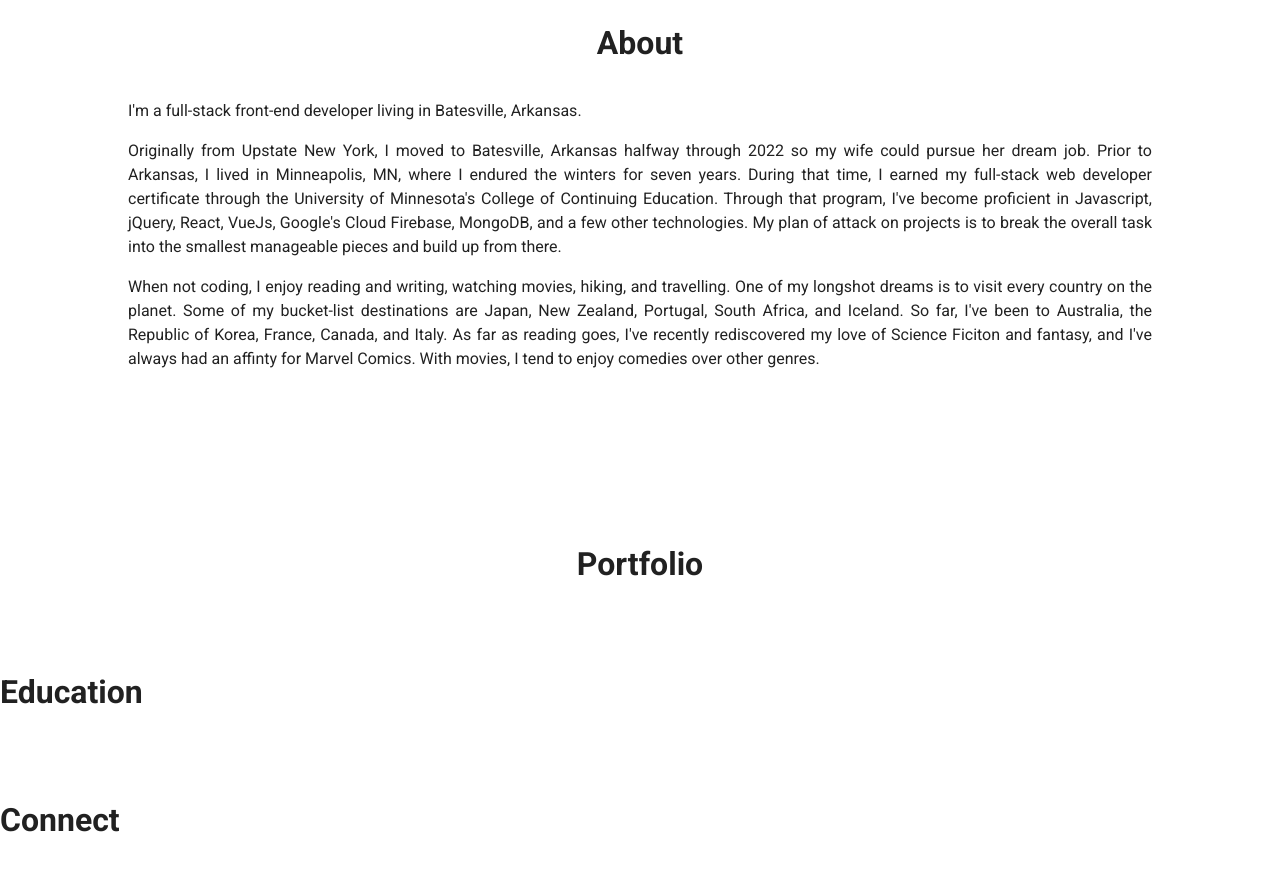
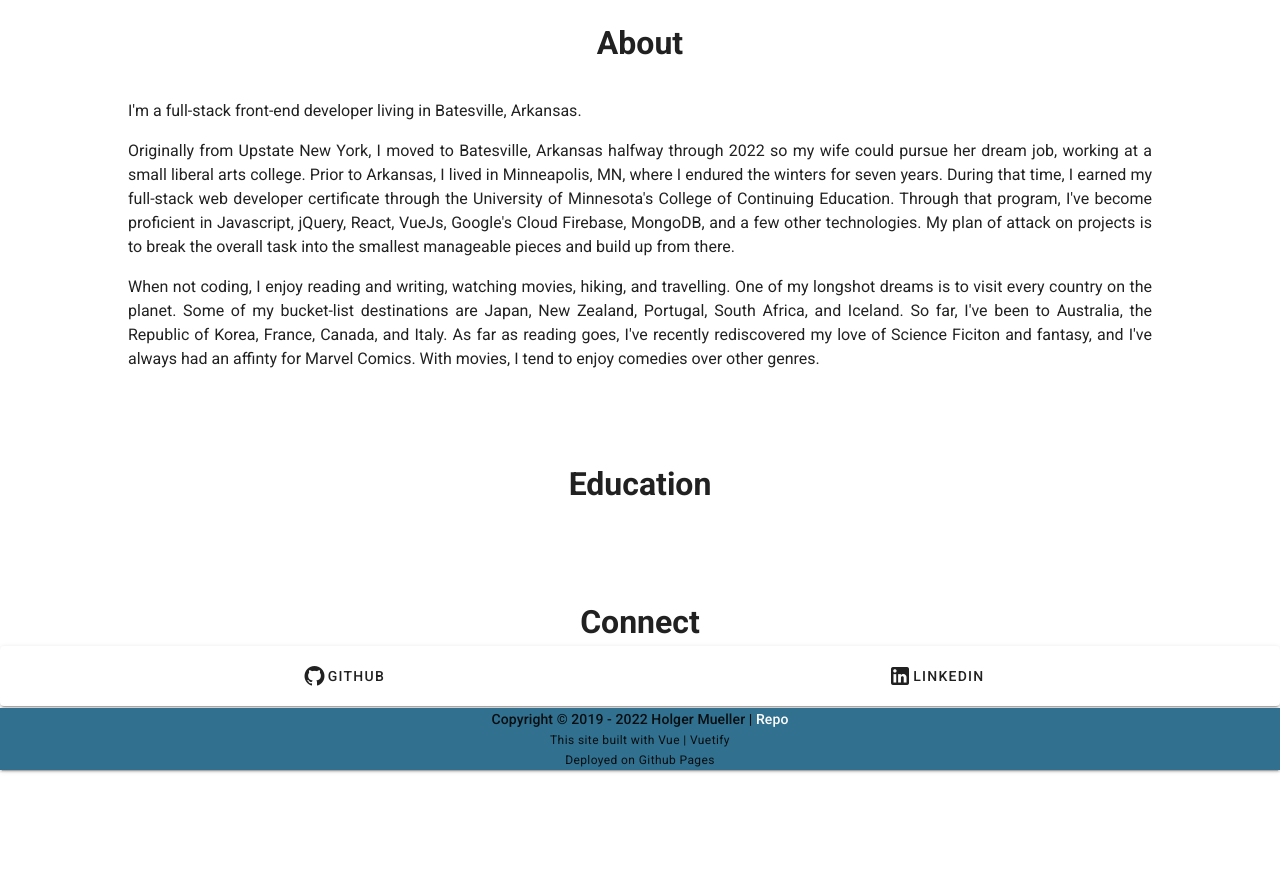
Before and after one commit to Holgermueller/test-app, a Vue app: page / in a window 1280 px wide. Shown: the part 660-1530 px from the top of the page. After the commit the page ends 1430 px from the top, so only its background shows below. Built offline with nearby package versions, Linux system fonts and the light colour scheme.

Commit message:
added footer

```diff
--- a/src/App.vue
+++ b/src/App.vue
@@ -1,6 +1,6 @@
 <template>
   <v-app>
-    <v-app-bar app color="primary" dark>
+    <v-app-bar app color="#31708e" dark>
       <div class="d-flex align-center">
         <h1>Holger Mueller</h1>
       </div>
@@ -23,18 +23,21 @@
 
     <v-main>
       <Index />
+      <Footer />
     </v-main>
   </v-app>
 </template>
 
 <script>
 import Index from "./components/Index.vue";
+import Footer from "./components/Footer.vue";
 
 export default {
   name: "App",
 
   components: {
     Index,
+    Footer,
   },
 
   data: () => ({
--- a/src/components/About.vue
+++ b/src/components/About.vue
@@ -7,14 +7,15 @@
     </p>
     <p class="about-paragraph">
       Originally from Upstate New York, I moved to Batesville, Arkansas halfway
-      through 2022 so my wife could pursue her dream job. Prior to Arkansas, I
-      lived in Minneapolis, MN, where I endured the winters for seven years.
-      During that time, I earned my full-stack web developer certificate through
-      the University of Minnesota's College of Continuing Education. Through
-      that program, I've become proficient in Javascript, jQuery, React, VueJs,
-      Google's Cloud Firebase, MongoDB, and a few other technologies. My plan of
-      attack on projects is to break the overall task into the smallest
-      manageable pieces and build up from there.
+      through 2022 so my wife could pursue her dream job, working at a small
+      liberal arts college. Prior to Arkansas, I lived in Minneapolis, MN, where
+      I endured the winters for seven years. During that time, I earned my
+      full-stack web developer certificate through the University of Minnesota's
+      College of Continuing Education. Through that program, I've become
+      proficient in Javascript, jQuery, React, VueJs, Google's Cloud Firebase,
+      MongoDB, and a few other technologies. My plan of attack on projects is to
+      break the overall task into the smallest manageable pieces and build up
+      from there.
     </p>
     <p class="about-paragraph">
       When not coding, I enjoy reading and writing, watching movies, hiking, and
--- a/src/components/Banner.vue
+++ b/src/components/Banner.vue
@@ -1,6 +1,6 @@
 <template>
   <div id="banner">
-    <v-card tile class="banner-content">
+    <v-card tile elevation="0" class="banner-content">
       <v-card-text>
         <v-row align="center" justify="center">
           <v-img
@@ -14,7 +14,7 @@
 
         <div class="name display-3">Holger Mueller</div>
         <div class="description subheader">
-          Front-End Developer | Problem-Solver
+          Full-stack Developer | Problem-Solver
         </div>
       </v-card-text>
       <v-card-actions class="links">
--- a/src/components/Connect.vue
+++ b/src/components/Connect.vue
@@ -1,5 +1,52 @@
 <template>
-  <div>
-    <h1>Connect</h1>
+  <div id="connect">
+    <h1 class="section-header">Connect</h1>
+
+    <v-card class="connections-display">
+      <v-container>
+        <v-row>
+          <v-col v-for="(connection, index) in connections" :key="index">
+            <v-btn
+              :href="connection.link"
+              target="_blank"
+              class="social-link"
+              text
+              block
+            >
+              <v-icon> {{ connection.connection_class }}</v-icon>
+              <span class="connection-name">{{ connection.name }}</span>
+            </v-btn>
+          </v-col>
+        </v-row>
+      </v-container>
+    </v-card>
   </div>
 </template>
+
+<script>
+export default {
+  data() {
+    return {
+      connections: [
+        {
+          name: "Github",
+          connection_class: "mdi mdi-github",
+          link: "https://github.com/Holgermueller",
+        },
+        {
+          name: "LinkedIn",
+          connection_class: "mdi mdi-linkedin",
+          link: "https://www.linkedin.com/in/holger-mueller-75855114a/",
+        },
+      ],
+    };
+  },
+};
+</script>
+
+<style scoped>
+.section-header {
+  text-align: center;
+  margin-top: 7%;
+}
+</style>
--- a/src/components/Education.vue
+++ b/src/components/Education.vue
@@ -1,5 +1,12 @@
 <template>
   <div id="education">
-    <h1>Education</h1>
+    <h1 class="section-header">Education</h1>
   </div>
 </template>
+
+<style scoped>
+.section-header {
+  text-align: center;
+  margin-top: 7%;
+}
+</style>
--- /dev/null
+++ b/src/components/Footer.vue
@@ -0,0 +1,32 @@
+<template>
+  <div id="footer">
+    <v-card class="footer" tile>
+      <div class="subtitle-2">
+        Copyright &copy; 2019 - {{ new Date().getFullYear() }} Holger Mueller |
+        <a class="link" href="https://github.com/Holgermueller/portfolio"
+          >Repo</a
+        >
+      </div>
+      <div class="caption">This site built with Vue | Vuetify</div>
+      <div class="caption">Deployed on Github Pages</div>
+    </v-card>
+  </div>
+</template>
+
+<style scoped>
+#footer {
+  position: absolute;
+  bottom: 0;
+  width: 100%;
+  text-align: center;
+  padding-top: 2%;
+}
+.footer {
+  background-color: #31708e !important;
+  color: white;
+}
+.link {
+  text-decoration: none;
+  color: white;
+}
+</style>
--- a/src/components/Index.vue
+++ b/src/components/Index.vue
@@ -2,7 +2,7 @@
   <div id="home">
     <Banner />
     <About class="page-section" />
-    <Portfolio class="page-section" />
+    <!-- <Portfolio class="page-section" /> -->
     <Education class="page-section" />
     <Connect class="page-section" />
   </div>
@@ -11,7 +11,7 @@
 <script>
 import Banner from "./Banner.vue";
 import About from "./About.vue";
-import Portfolio from "./Portfolio.vue";
+//import Portfolio from "./Portfolio.vue";
 import Education from "./Education.vue";
 import Connect from "./Connect.vue";
 
@@ -21,7 +21,7 @@ export default {
   components: {
     Banner,
     About,
-    Portfolio,
+    // Portfolio,
     Education,
     Connect,
   },
--- a/src/components/Portfolio.vue
+++ b/src/components/Portfolio.vue
@@ -1,6 +1,42 @@
 <template>
   <div id="portfolio">
     <h1 class="section-header">Portfolio</h1>
+
+    <v-container class="portfolio-container" fluid>
+      <v-layout row wrap>
+        <v-flex
+          xs12
+          sm12
+          md6
+          lg4
+          xl4
+          v-for="(Project, index) in Projects"
+          :key="index"
+        >
+          <v-hover v-slot:default="{ hover }">
+            <v-card class="project-card" tile :elevation="hover ? 12 : 2">
+              <v-img class="card-image" :src="Project.image"></v-img>
+              <v-card-title>
+                <div>{{ Project.title }}</div>
+              </v-card-title>
+              <v-card-text>
+                <p>{{ Project.description }}</p>
+                <p>Built with: {{ Project.tech }}</p>
+              </v-card-text>
+              <v-card-actions>
+                <a :href="Project.demoLink" target="_blank" class="demo">
+                  <span class="mdi mdi-laptop-mac"></span>See the demo
+                </a>
+                <v-spacer></v-spacer>
+                <a :href="Project.repolink" target="_blank" class="repo">
+                  <span class="mdi mdi-github"></span>See the repo
+                </a>
+              </v-card-actions>
+            </v-card>
+          </v-hover>
+        </v-flex>
+      </v-layout>
+    </v-container>
   </div>
 </template>
 
@@ -10,7 +46,69 @@ export default {
 
   data() {
     return {
-      Projects: [],
+      Projects: [
+        {
+          title: "Trip Scheduler",
+          description: "A way to keep track of any upcoming getaways.",
+          image: require("../../images/scheduler.png"),
+          repolink: "https://github.com/Holgermueller/vue-train-scheduler",
+          tech: "Vue, Vuex, Vuetify, Cloud Firestore",
+          demoLink: "https://moodtracker-db661.web.app/?redirect=%2Fdashboard",
+        },
+        {
+          title: "Hours Tracker",
+          description:
+            "A way for me to track hours I need to make up due to the bookstore closing early.",
+          image: require("../../images/hoursTracker.png"),
+          repolink: "https://github.com/Holgermueller/vue-hours-tracker",
+          tech: "Vue, Vuex, Vuetify, Cloud Firestore",
+          demoLink: "https://trackmyhours-74a8f.web.app/",
+        },
+        {
+          title: "Vue-wish-list",
+          description:
+            "Vue front-end and cloud firestore back-end. CRUD application. Gives users an alternative to using Amazon's wishlist as a way of tracking items they'd like to purchase, or have someone purchase for them.",
+          image: require("../../images/wishList.png"),
+          repolink: "https://github.com/Holgermueller/wish-list",
+          tech: "Vue, Vuex, Vuetify, Cloud Firestore",
+          demoLink: "https://less-wish-list.web.app/dashboard",
+        },
+        {
+          title: "Story-Idea Generator",
+          description:
+            "Single page application that helps stumped writers come up with their next best seller",
+          image: require("../../images/storyIdeaGenerator.png"),
+          repolink: "https://github.com/Holgermueller/story-idea-generator",
+          tech: "Gatsby, Material-Ui",
+          demoLink: "https://confident-tesla-1e3118.netlify.app/",
+        },
+        {
+          title: "Time and Temp",
+          description: "A weathr app with location search.",
+          image: require("../../images/timetempshot.png"),
+          repolink: "https://github.com/Holgermueller/TimeandTemp",
+          tech: "Handlebars, ExpressJs, LessCSS, Nodemon",
+          demoLink: "https://holgerweatherapp.herokuapp.com/",
+        },
+        {
+          title: "Inspirational-Thought Generator",
+          description:
+            "An app that gives users words of widsom to get them through the day. Thoughts can be shared on Twitter.",
+          image: require("../../images/inspthghtgnrtr.png"),
+          repolink:
+            "https://github.com/Holgermueller/Inspirational-thought-generator",
+          tech: "jQuery, Grunt, Nodemon",
+          demoLink: "https://inspirationalthoughtgenerator.herokuapp.com/",
+        },
+        {
+          title: "Friend Finder",
+          description: "A friend-finding app/ poor-man's dating app.",
+          image: require("../../images/friendfinder.png"),
+          repolink: "https://github.com/Holgermueller/Friend_Finder",
+          tech: "Expressjs, Nodemon, jQuery",
+          demoLink: "https://friendfinderap.herokuapp.com/",
+        },
+      ],
     };
   },
 };
```
